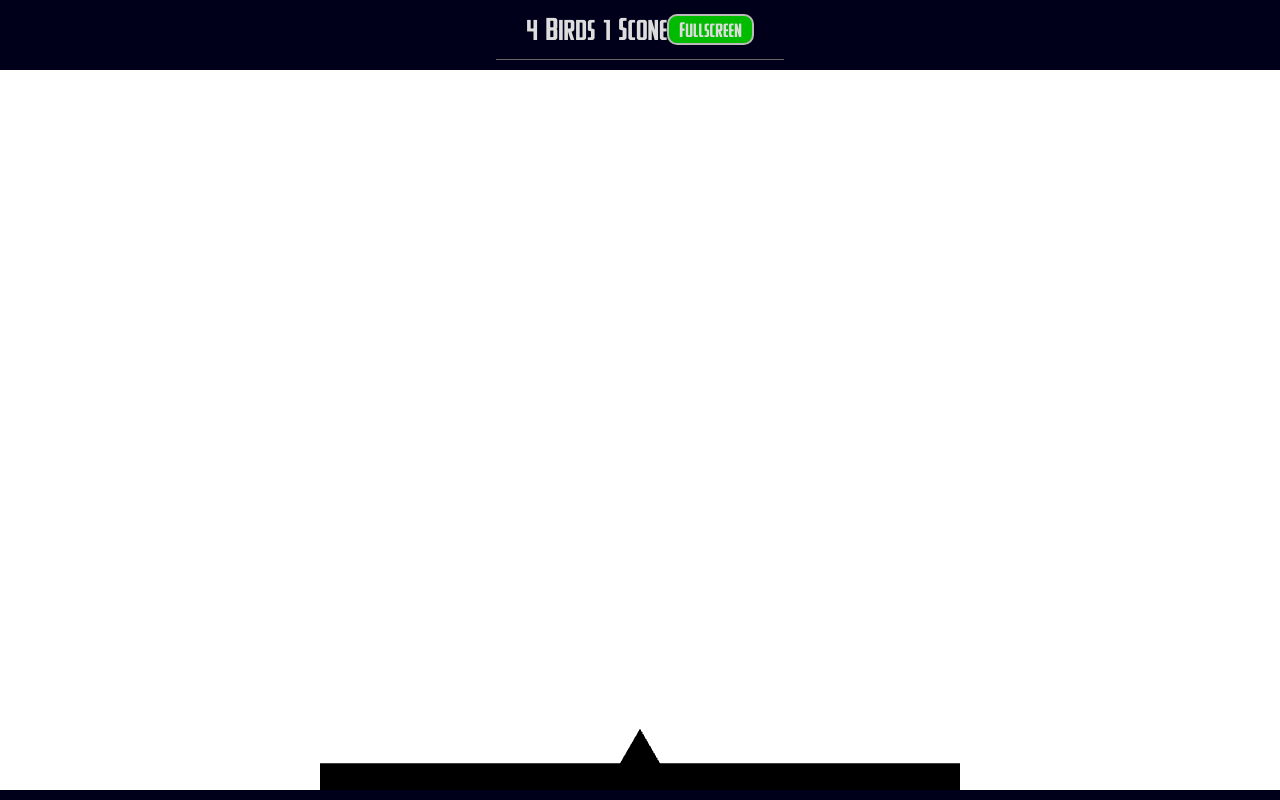
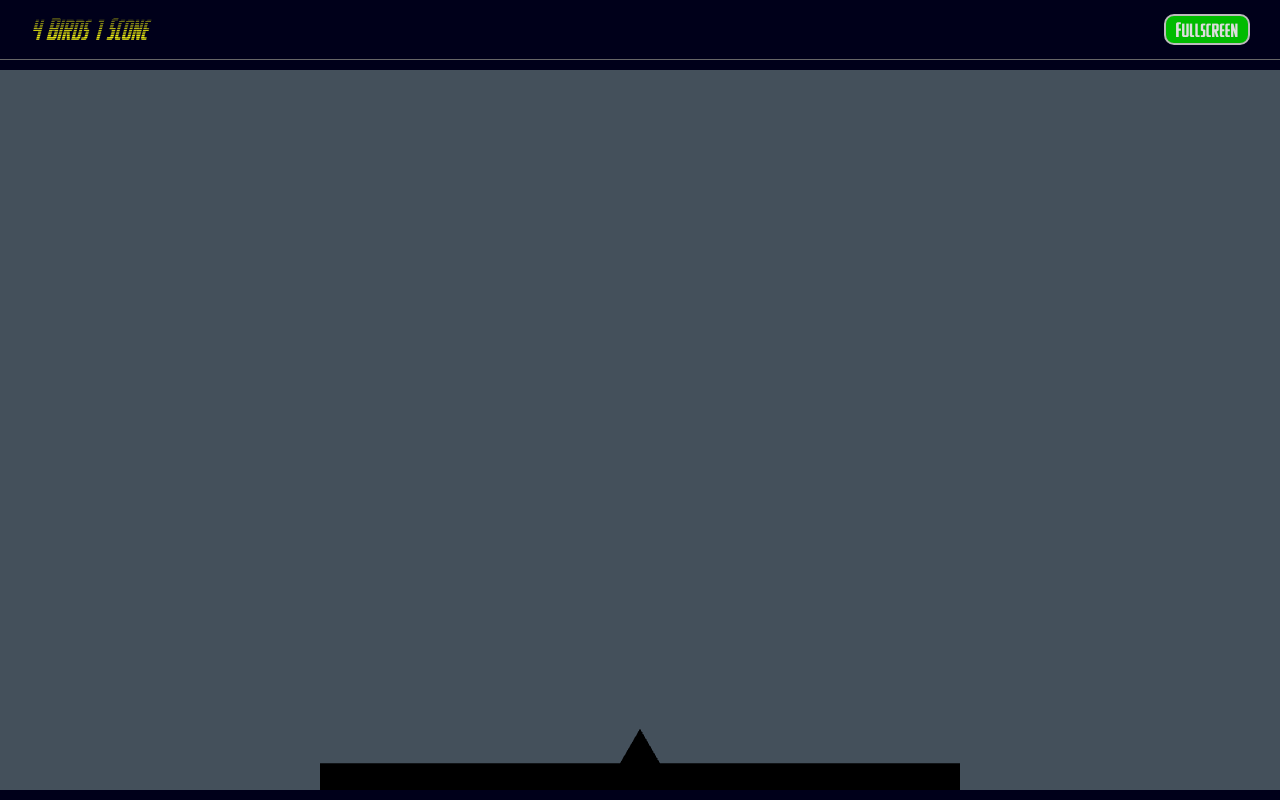
Before and after one commit to damiensnyder/damiens-arcade-2, a SvelteKit app: page /4b1s in a window 1280 px wide. Built offline with nearby package versions, Linux system fonts and the light colour scheme.

Commit message:
tweaks and bugfixes

```diff
--- a/src/lib/games/4b1s/config.ts
+++ b/src/lib/games/4b1s/config.ts
@@ -11,11 +11,11 @@ export const PLATFORM_Y = 1040; // top edge Y of platform (platform is centered
 export const PLAYER_SIDE = 60;
 
 // ── Physics (virtual pixels per frame, assuming 60 fps) ───────────────────────
-export const GRAVITY           = 0.6;   // px/frame² downward acceleration
+export const GRAVITY           = 0.4;   // px/frame² downward acceleration
 export const JUMP_VELOCITY     = -16;   // px/frame upward on W press
 export const MOVE_ACCEL        = 0.7;   // px/frame² lateral acceleration (A/D)
 export const MAX_LATERAL_SPEED = 12;    // px/frame lateral speed cap
 export const FRICTION          = 0.97;  // velocity multiplier per frame while on platform
 export const FRICTION_S        = 0.94;  // stronger friction when S held on platform
-export const FALL_ACCEL        = 0.4;   // extra downward accel when S held (airborne)
-export const FALL_DECEL        = 0.35;  // gravity reduction when W held (airborne)
+export const FALL_ACCEL        = 0.2;   // extra downward accel when S held (airborne)
+export const FALL_DECEL        = 0.15;  // gravity reduction when W held (airborne)
--- a/src/lib/games/4b1s/game.ts
+++ b/src/lib/games/4b1s/game.ts
@@ -12,7 +12,7 @@ export class Game {
 	async init(): Promise<void> {
 		this.app = new Application();
 		await this.app.init({
-			background: 0xffffff,
+			background: 0x44505b,
 			width: VIRTUAL_W,
 			height: (VIRTUAL_W * 9) / 16,
 			antialias: true,
--- a/src/routes/(arcade)/4b1s/+page.svelte
+++ b/src/routes/(arcade)/4b1s/+page.svelte
@@ -78,6 +78,7 @@
 	}
 
 	.header {
+		width: 100%;
 		height: 3rem;
 		flex-shrink: 0;
 		display: flex;
@@ -91,8 +92,8 @@
 
 	.header a {
 		font-size: 1.5rem;
-		font-family: var(--font-subtitle);
-		color: var(--text-2);
+		font-family: var(--font-title);
+		color: var(--accent-1);
 		text-decoration: none;
 	}
 
```
